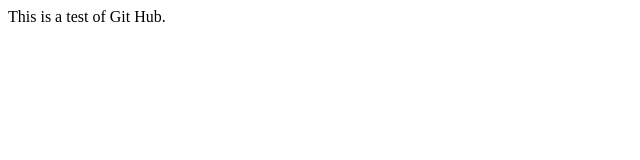
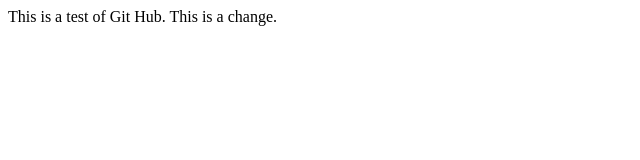
Before and after one commit to frankosonik/ghost-sandbox, a plain HTML site: page index.html in a window 1280 px wide. Shown: the whole page, without its empty margins (0-640 px from the left). Drawn offline with Linux system fonts and the light colour scheme.

Commit message:
Update index.html

```diff
--- a/index.html
+++ b/index.html
@@ -2,6 +2,6 @@
   <head>
   </head>
   <body>
-    <p>This is a test of Git Hub.</p>
+    <p>This is a test of Git Hub. This is a change.</p>
   </body>
 </html>
```
